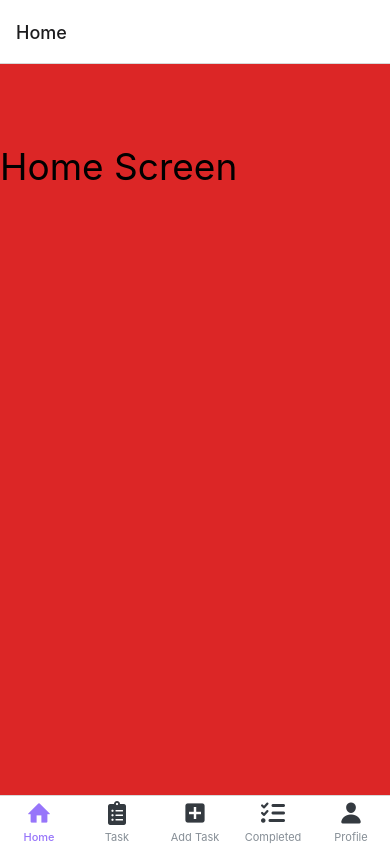
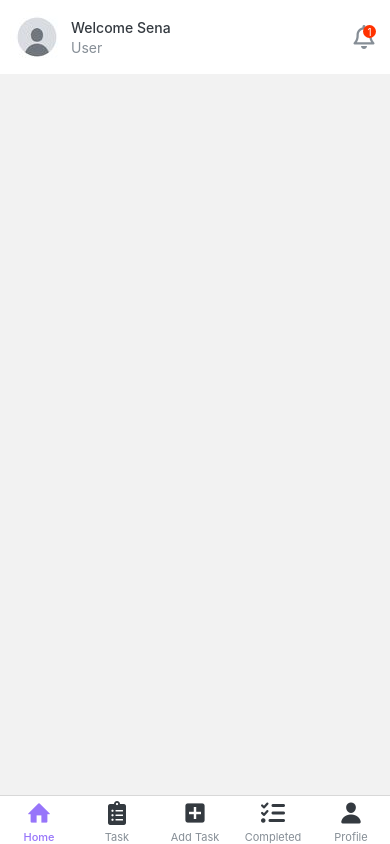
Before and after one commit to senaerdem/ToDo, a React Native app: screen /Home in a window 390 px wide. Built offline with nearby package versions, Linux system fonts and the light colour scheme.

Commit message:
added header component to the home page
The Header component, which includes a welcome message with the username and user type along with a notification icon, has been added to the Home page.

```diff
--- a/package.json
+++ b/package.json
@@ -20,7 +20,8 @@
     "react-native": "0.73.4",
     "react-native-gesture-handler": "~2.14.0",
     "react-redux": "^9.1.0",
-    "tailwindcss": "^3.3.2"
+    "tailwindcss": "^3.3.2",
+    "react-native-safe-area-context": "4.8.2"
   },
   "devDependencies": {
     "@babel/core": "^7.20.0"
--- /dev/null
+++ b/src/components/home/Header.jsx
@@ -0,0 +1,30 @@
+import { Text, View, Image, TouchableOpacity } from 'react-native'
+import React from 'react'
+import { FontAwesome6 } from '@expo/vector-icons';
+
+export default function Header() {
+  return (
+    <View className='bg-white flex-row justify-between p-[10px] items-center'>
+        <View className='flex-row gap-[7px] items-center'>
+            <View>
+                <Image
+                    className=''
+                    source={require('../../../assets/images/user.jpg')}
+                />
+            </View>
+            <View>
+                <Text className='text-primary font-medium mb-[3px]'>Welcome Sena</Text>
+                <Text className='text-secondary'>User</Text>
+            </View>
+        </View>
+        <TouchableOpacity>
+            <View className='relative w-[32px] h-[32px] justify-center items-center rounded-full'>
+                <FontAwesome6 name="bell" size={24} color="#868E96" />
+                <View className='absolute right-1 top-1 bg-[#ff3200] justify-center items-center rounded-full w-[13px] h-[13px]'>
+                    <Text className='text-[10px] text-white'>1</Text>
+                </View>
+            </View>
+        </TouchableOpacity>
+    </View>
+  )
+}
--- a/src/navigation/UserStack.js
+++ b/src/navigation/UserStack.js
@@ -14,7 +14,7 @@
 export default function UserStack() {
   return (
     <NavigationContainer>
-      <Tab.Navigator>
+      <Tab.Navigator screenOptions={{headerShown: false}}>
 
         <Tab.Screen name="Home" component={HomeScreen}
         options={{
--- a/src/screen/HomeScreen.jsx
+++ b/src/screen/HomeScreen.jsx
@@ -1,10 +1,12 @@
 import { Text, View } from 'react-native'
 import React from 'react'
+import { SafeAreaView } from 'react-native-safe-area-context';
+import Header from '../components/home/Header'
 
 export default function HomeScreen() {
   return (
-    <View className="bg-red-600 flex-1 py-20">
-      <Text className="text-[37px]">Home Screen</Text>
-    </View>
+    <SafeAreaView className='flex-1'>
+      <Header />
+    </SafeAreaView>
   )
 }
```
Also changed, not shown: assets/images/user.jpg (added), 1 other file (tests, documents, lock files or other folders).
